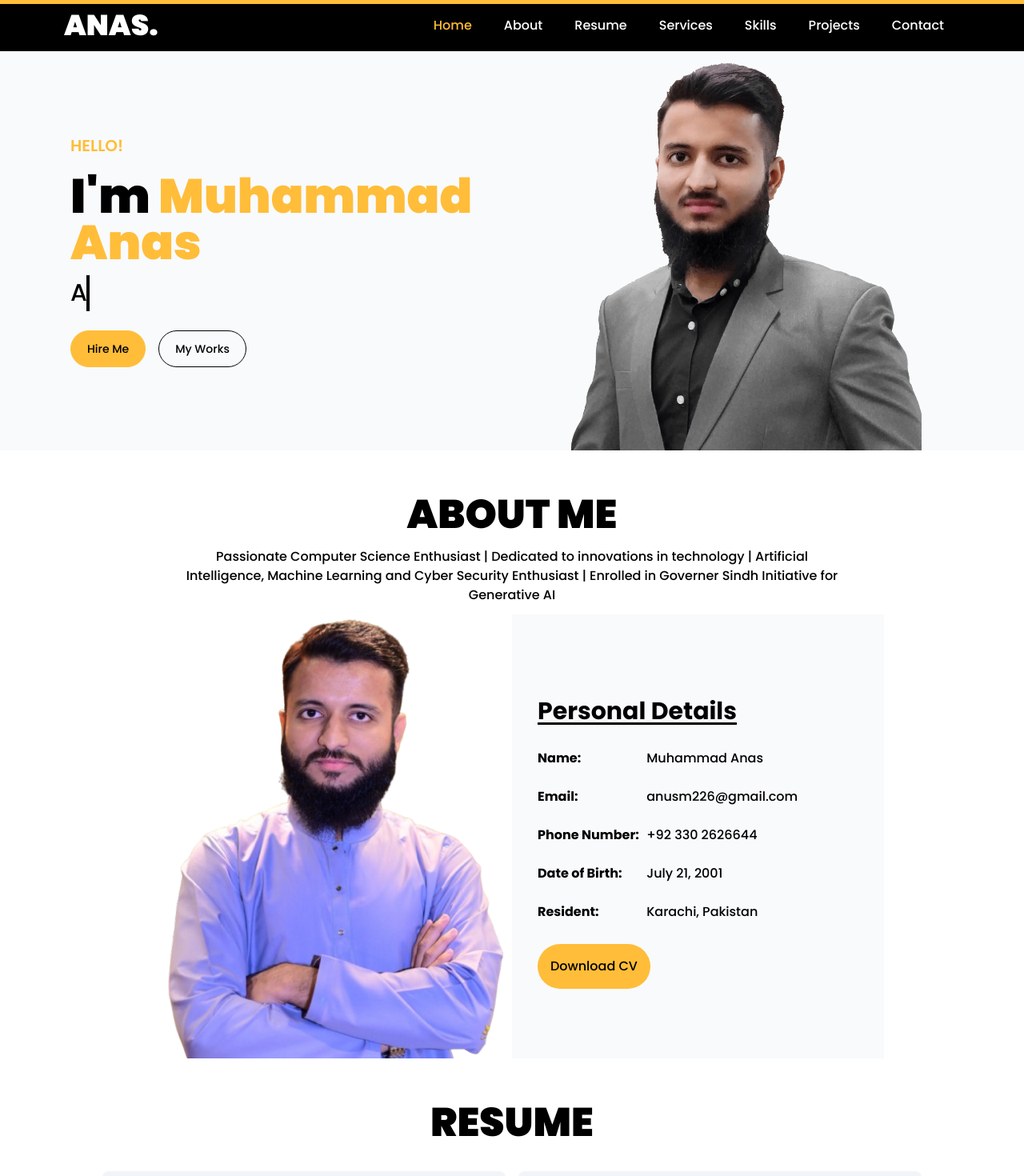
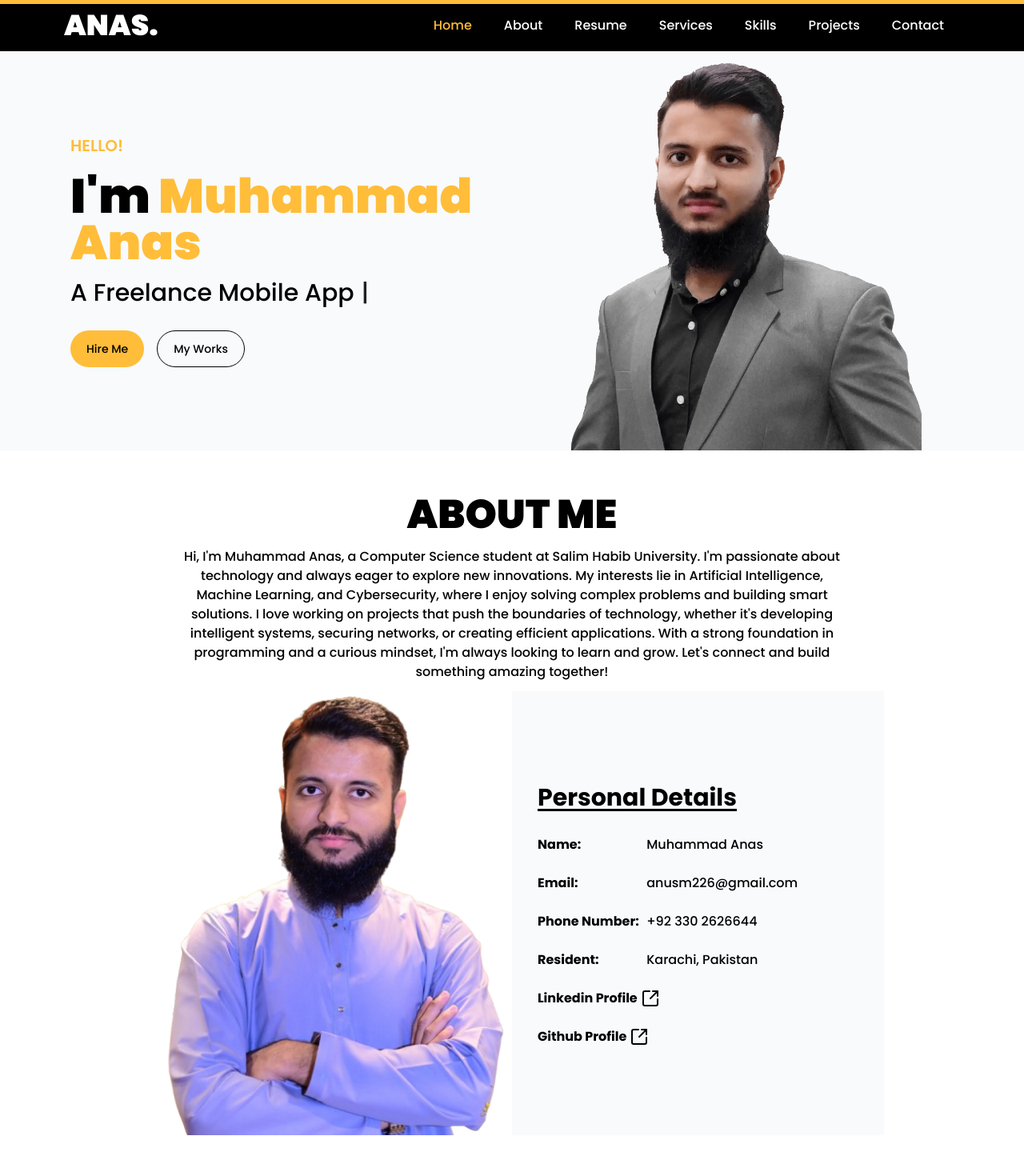
Before and after one commit to anusmemon226/personal_portfolio, a Next.js app: page / in a window 1280 px wide. Shown: the top 1470 px of the page at 80% size. Built offline with nearby package versions, Linux system fonts and the light colour scheme.

Commit message:
Portfolio Updated

```diff
--- a/package.json
+++ b/package.json
@@ -19,6 +19,7 @@
     "react-fast-marquee": "^1.6.5",
     "react-hook-form": "^7.54.2",
     "react-toastify": "^11.0.3",
+    "typewriter-effect": "^2.21.0",
     "zod": "^3.24.2"
   },
   "devDependencies": {
--- a/src/app/components/About.tsx
+++ b/src/app/components/About.tsx
@@ -12,10 +12,7 @@ const About = (_: unknown, ref: React.ForwardedRef<HTMLDivElement>) => {
       id="about"
       className="mb-10 flex flex-col items-center justify-center px-6 max-5sm:px-0 sm:px-16 md:px-10 lg:px-20 pt-10"
     >
-      <SectionHeader heading="About Me" paragraph="Passionate Computer Science Enthusiast | Dedicated to innovations in
-        technology | Artificial Intelligence, Machine Learning and Cyber
-        Security Enthusiast | Enrolled in Governer Sindh Initiative for
-        Generative AI"/>
+      <SectionHeader heading="About Me" paragraph="Hi, I'm Muhammad Anas, a Computer Science student at Salim Habib University. I'm passionate about technology and always eager to explore new innovations. My interests lie in Artificial Intelligence, Machine Learning, and Cybersecurity, where I enjoy solving complex problems and building smart solutions. I love working on projects that push the boundaries of technology, whether it's developing intelligent systems, securing networks, or creating efficient applications. With a strong foundation in programming and a curious mindset, I'm always looking to learn and grow. Let's connect and build something amazing together! "/>
 
       <div className="flex max-md:flex-col md:justify-evenly max-md:items-center max-md:w-full">
         <div className="w-[75%] sm:w-[60%] aspect-square md:w-[50%] max-md:rounded-full max-md:overflow-hidden my-auto max-md:shadow-sm max-md:shadow-gray-600 max-md:mb-1">
@@ -31,12 +28,13 @@ const About = (_: unknown, ref: React.ForwardedRef<HTMLDivElement>) => {
             <AboutDetailField title="Name" value="Muhammad Anas" />
             <AboutDetailField title="Email" value="anusm226@gmail.com" />
             <AboutDetailField title="Phone Number" value="+92 330 2626644" />
-            <AboutDetailField title="Date of Birth" value="July 21, 2001" />
             <AboutDetailField title="Resident" value="Karachi, Pakistan" />
+            <AboutDetailField title="Linkedin" value="https://www.linkedin.com/in/muhammadanus226/" />
+            <AboutDetailField title="Github" value="https://github.com/anusmemon226" />
           </div>
-          <div className="mt-4">
+          {/* <div className="mt-4">
             <button className="bg-[#ffbd39] p-4 rounded-full">Download CV</button>
-          </div>
+          </div> */}
         </div>
       </div>
     </div>
--- a/src/app/components/AboutDetailField.tsx
+++ b/src/app/components/AboutDetailField.tsx
@@ -1,10 +1,29 @@
+import { SquareArrowOutUpRight } from 'lucide-react'
+import Link from 'next/link'
 import React from 'react'
 
 const AboutDetailField = ({ title, value }: { title: string, value: string }) => {
     return (
         <div className="flex max-md:flex-wrap max-4sm:flex-col py-3">
-            <p className="w-[34%] font-bold">{title}:</p>
-            <p className="flex-1">{value}</p>
+            {title != "Linkedin" && title != "Github" && <><p className="w-[34%] font-bold">{title}:</p>
+            <p className="flex-1">{value}</p></>}
+            {title == "Linkedin" &&
+            <>
+                <Link href={value} target='_blank' className="font-bold flex items-center w-full transition-all duration-500 hover:text-gray-600">
+                <p className=''>{title} Profile</p>
+                <SquareArrowOutUpRight className='cursor-pointer ml-1' />
+                </Link>
+            </>
+            }
+             {title == "Github" &&
+            <>
+                <Link href={value} target='_blank' className="font-bold flex items-center w-full transition-all duration-500 hover:text-gray-600">
+                <p className=''>{title} Profile</p>
+                <SquareArrowOutUpRight className='cursor-pointer ml-1' />
+                </Link>
+            </>
+            }
+
         </div>
     )
 }
--- a/src/app/components/Hero.tsx
+++ b/src/app/components/Hero.tsx
@@ -1,5 +1,16 @@
-import React, { ForwardedRef, forwardRef } from "react";
-function Hero(_: unknown, ref: ForwardedRef<HTMLDivElement>) {
+import React, { ForwardedRef, forwardRef, RefObject } from "react";
+import Typewriter from 'typewriter-effect';
+
+function Hero({ references }: { references: RefObject<HTMLDivElement>[] }, ref: ForwardedRef<HTMLDivElement>) {
+  const [projectRef, contactRef] = references
+  const handleReferences = (type: string) => {
+    if (type === "contact" && contactRef?.current) {
+      window.scrollTo({ top: contactRef.current.offsetTop - 60, behavior: "smooth" });
+    } else if (type === "project" && projectRef?.current) {
+      window.scrollTo({ top: projectRef.current.offsetTop - 60, behavior: "smooth" });
+    }
+  };
+
   return (
     <div ref={ref} className="flex justify-between px-6 max-4sm:px-0 sm:px-16 md:px-10 lg:px-20 bg-slate-50 relative">
       <div className="flex w-[50%] max-4sm:w-[100%] max-lg:w-[100%] max-lg:bg-white/20 max-5sm:bg-white/30 flex-col justify-center max-2sm:my-[3.5rem] max-3sm:my-[6rem] max-4sm:my-[5.5rem] max-5sm:my-[3.5rem] my-[4.8rem] sm:my-[5.2rem] px-2 max-4sm:px-3 z-10 break-words">
@@ -10,13 +21,35 @@ function Hero(_: unknown, ref: ForwardedRef<HTMLDivElement>) {
           I&#39;m <span className="text-[#ffbd39]">Muhammad Anas</span>
         </h1>
         <div className="5sm:w-max py-3">
-          <h1 className="text-[30px] max-3sm:text-[20px] max-4sm:text-[18px] 5sm:animate-typing max-5sm:text-[20px] 5sm:overflow-hidden max-5sm:text-wrap text-black 5sm:whitespace-nowrap 5sm:border-r-4 5sm:border-r-black 5sm:pr-5">A Freelance Web Developer</h1>
+          <div className="text-[30px] max-3sm:text-[20px] max-4sm:text-[18px] max-5sm:text-[20px] max-5sm:text-wrap">
+            <Typewriter
+              options={{
+                loop: true,
+                autoStart: true,
+                delay: 100,
+              }}
+              onInit={(typewriter) => {
+                typewriter
+                  .typeString('A Freelance Web Developer')
+                  .pauseFor(500)
+                  .deleteChars(13)
+                  .typeString('Mobile App Developer')
+                  .pauseFor(500)
+                  .deleteChars(20)
+                  .typeString('AI/ML Engineer')
+                  .pauseFor(500)
+                  .deleteChars(14)
+                  .start()
+
+              }}
+            />
+          </div>
         </div>
         <div className="py-3 pb-5 flex max-5sm:flex-col">
-          <button className="bg-[#ffbd39] border border-[#ffbd39] text-sm py-3 px-5 rounded-full">
+          <button onClick={() => handleReferences("contact")} className="bg-[#ffbd39] hover:bg-black hover:text-white transition-all duration-500 text-sm py-3 px-5 rounded-full">
             Hire Me
           </button>
-          <button className="5sm:ml-4 max-5sm:mt-3 text-sm py-3 px-5 rounded-full border border-black">
+          <button onClick={() => handleReferences("project")} className="hover:bg-[#ffbd39] hover:border-transparent transition-all duration-500 5sm:ml-4 max-5sm:mt-3 text-sm py-3 px-5 rounded-full border border-black">
             My Works
           </button>
         </div>
--- a/src/app/components/Wrapper.tsx
+++ b/src/app/components/Wrapper.tsx
@@ -44,7 +44,7 @@ const Wrapper = () => {
                 }}
             />
             <Navbar heroRef={heroRef} aboutRef={aboutRef} resumeRef={resumeRef} serviceRef={ServicesRef} skillRef={skillRef} projectRef={projectRef} contactRef={contactRef} />
-            <Hero ref={heroRef} />
+            <Hero ref={heroRef} references={[projectRef, contactRef]} />
             <About ref={aboutRef} />
             <Resume ref={resumeRef} />
             <Services ref={ServicesRef} />
@@ -52,7 +52,7 @@ const Wrapper = () => {
             <TechStack />
             <Projects ref={projectRef} />
             <Contact ref={contactRef} />
-            <Footer/>
+            <Footer />
             <ScrollToTop />
         </>
     )
```
Also changed, not shown: 1 other file (tests, documents, lock files or other folders).
